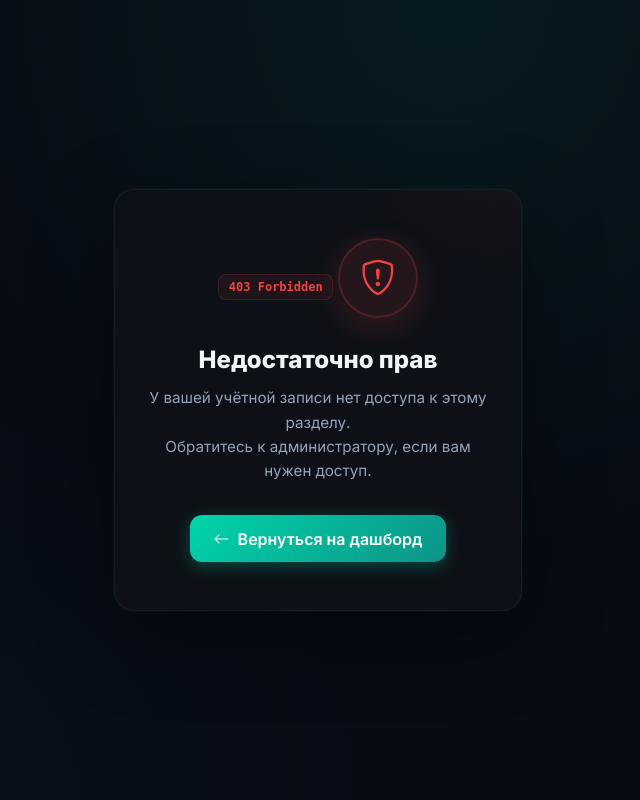
After one commit to ScorbDev-VPN-Dashboard/ScorbiumDashboard, a FastAPI app: template app/templates/forbidden.html in a window 1280 px wide. The commit adds this page. Shown: the whole page, without its empty margins (322-962 px from the left). Run offline with FastAPI, Linux system fonts and the light colour scheme; the template is opened without the code that fills it, so the values that code supplies are empty; parts of the project's set-up code (start-up, migrations or seed data) failed here and were passed over.

Commit message:
feat: login avatar, button spacing; add 403 forbidden page with handler

```diff
--- a/app/core/server.py
+++ b/app/core/server.py
@@ -206,6 +206,20 @@ def create_app() -> FastAPI:
         log.error(f"Unhandled exception on {request.url}: {exc}")
         return JSONResponse(status_code=500, content={"detail": "Internal server error"})
 
+    @app.exception_handler(403)
+    async def _forbidden_exc(request: Request, exc: Exception):
+        from fastapi.templating import Jinja2Templates
+        tpl = Jinja2Templates(directory=str(Path(__file__).resolve().parent.parent / "templates"))
+        return tpl.TemplateResponse(
+            "forbidden.html",
+            {
+                "request": request,
+                "app_name": config.web.app_name,
+                "app_version": config.web.app_version,
+            },
+            status_code=403,
+        )
+
     from starlette.middleware.base import BaseHTTPMiddleware as _BHM
     class _SecurityHeaders(_BHM):
         async def dispatch(self, request: Request, call_next):
--- /dev/null
+++ b/app/templates/forbidden.html
@@ -0,0 +1,89 @@
+<!DOCTYPE html>
+<html lang="ru" data-bs-theme="dark">
+<head>
+  <meta charset="UTF-8" />
+  <meta name="viewport" content="width=device-width, initial-scale=1.0" />
+  <title>Доступ запрещён — {{ app_name | default('VPN Panel') }}</title>
+  <link rel="shortcut icon" href="/static/img/favicon.ico" type="image/x-icon" />
+  <link rel="preconnect" href="https://fonts.googleapis.com">
+  <link rel="preconnect" href="https://fonts.gstatic.com" crossorigin>
+  <link href="https://fonts.googleapis.com/css2?family=Inter:wght@300;400;500;600;700;800&display=swap" rel="stylesheet">
+  <link rel="stylesheet" href="https://cdn.jsdelivr.net/npm/bootstrap@5.3.3/dist/css/bootstrap.min.css" />
+  <link rel="stylesheet" href="https://cdn.jsdelivr.net/npm/bootstrap-icons@1.11.3/font/bootstrap-icons.min.css" />
+  <style>
+    :root {
+      --accent: #00d4aa;
+      --accent-secondary: #0ea5e9;
+      --bg: #070b14;
+      --bg-elevated: #0d1117;
+      --surface: #131820;
+      --border: rgba(148, 163, 184, 0.08);
+      --text: #f1f5f9;
+      --text-secondary: #94a3b8;
+      --text-muted: #64748b;
+      --danger: #ef4444;
+    }
+    body {
+      background: radial-gradient(ellipse at 60% 0%, rgba(0, 212, 170, .08) 0%, transparent 50%),
+                  radial-gradient(ellipse at 0% 100%, rgba(14, 165, 233, .05) 0%, transparent 40%),
+                  var(--bg);
+      min-height: 100vh; display: flex; align-items: center; justify-content: center;
+      font-family: 'Inter', -apple-system, sans-serif; -webkit-font-smoothing: antialiased;
+    }
+    .forbidden-wrap { width: 100%; max-width: 440px; padding: 1rem; text-align: center; }
+    .forbidden-card {
+      background: var(--bg-elevated); border: 1px solid var(--border); border-radius: 20px;
+      padding: 3rem 2rem;
+      box-shadow: 0 24px 80px rgba(0,0,0,.4), 0 0 0 1px rgba(0,212,170,.05);
+      position: relative; overflow: hidden;
+    }
+    .forbidden-card::before {
+      content: ''; position: absolute; top: -50%; right: -30%;
+      width: 300px; height: 300px; border-radius: 50%;
+      background: radial-gradient(circle, rgba(239,68,68,.06), transparent 70%);
+      pointer-events: none;
+    }
+    .forbidden-icon {
+      width: 80px; height: 80px; border-radius: 50%;
+      background: rgba(239,68,68,.1);
+      border: 2px solid rgba(239,68,68,.2);
+      display: inline-flex; align-items: center; justify-content: center;
+      font-size: 2.2rem; color: var(--danger);
+      margin-bottom: 1.5rem;
+      box-shadow: 0 8px 32px rgba(239,68,68,.2);
+    }
+    .forbidden-title { font-size: 1.5rem; font-weight: 800; color: var(--text); margin-bottom: .5rem; }
+    .forbidden-text { font-size: .95rem; color: var(--text-secondary); margin-bottom: 2rem; line-height: 1.6; }
+    .btn-back {
+      background: linear-gradient(135deg, var(--accent), #0d9488); border: none; color: #fff;
+      font-weight: 600; border-radius: 12px; padding: .7rem 1.5rem;
+      transition: all .2s; box-shadow: 0 4px 16px rgba(0,212,170,.3);
+      text-decoration: none; display: inline-flex; align-items: center; gap: .5rem;
+    }
+    .btn-back:hover { transform: translateY(-2px); box-shadow: 0 6px 24px rgba(0,212,170,.45); filter: brightness(1.1); color: #fff; }
+    .code-badge {
+      display: inline-block; padding: .2rem .6rem; border-radius: 8px;
+      background: rgba(239,68,68,.08); color: var(--danger);
+      font-size: .75rem; font-weight: 700; font-family: 'JetBrains Mono', monospace;
+      border: 1px solid rgba(239,68,68,.15); margin-bottom: 1rem;
+    }
+  </style>
+</head>
+<body>
+  <div class="forbidden-wrap">
+    <div class="forbidden-card">
+      <div class="code-badge">403 Forbidden</div>
+      <div class="forbidden-icon"><i class="bi bi-shield-exclamation"></i></div>
+      <div class="forbidden-title">Недостаточно прав</div>
+      <div class="forbidden-text">
+        У вашей учётной записи нет доступа к этому разделу.<br>
+        Обратитесь к администратору, если вам нужен доступ.
+      </div>
+      <a href="/panel/" class="btn-back">
+        <i class="bi bi-arrow-left"></i>Вернуться на дашборд
+      </a>
+    </div>
+  </div>
+  <script src="https://cdn.jsdelivr.net/npm/bootstrap@5.3.3/dist/js/bootstrap.bundle.min.js"></script>
+</body>
+</html>
```
Also changed, not shown: app/templates/login.html (+16 -7 lines).
